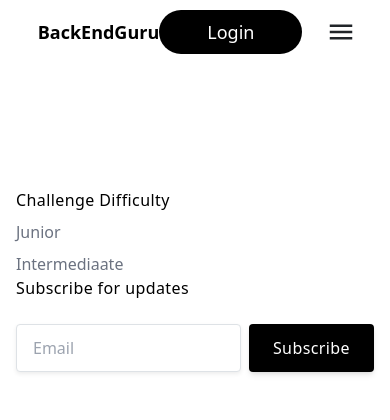
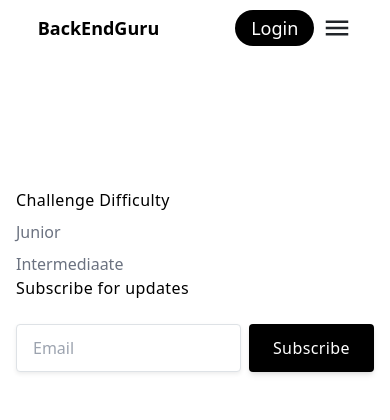
Before and after one commit to vbello-tech/BackEndGuru, a Django app: page /challenge/1/ in a window 390 px wide. Shown: the top 420 px of the page. Run offline with Django 5.2, Linux system fonts and the light colour scheme; data that the repository does not hold is empty; some libraries are stand-ins or nearby versions.

Commit message:
fix nav bar in mobile

```diff
--- a/Templates/base.html
+++ b/Templates/base.html
@@ -49,14 +49,14 @@
                     </li>
                 </ul>
             </div>
-            <div class="flex items-center gap-6">
+            <div class="flex items-center gap-2">
 
                 {% if user.is_authenticated %}
                         <a  href="{% url 'user:profile' %}" >
                             <img src="{% static 'images/user.png' %}" alt="User Profile" class="rounded-circle" width="50">
                           </a>
                 {% else %}
-                    <button class="bg-[black] text-white px-5 py-2 rounded-full hover:bg-[black]" >
+                    <button class="bg-[black] text-white px-3 py-1 rounded-full hover:bg-[black]" >
                         <a class="text-lg font-medium hover:underline hover:text-white underline-offset-4" href="{% url 'user:login' %}">
                             Login
                           </a>
```
